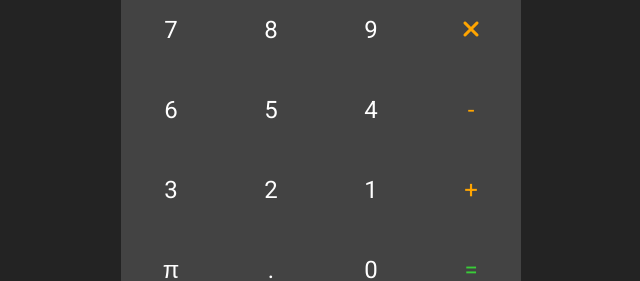
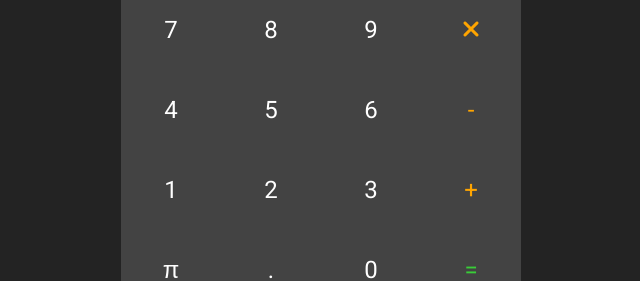
Before and after one commit to Lalit3716/SimpleCalculator, a React (Vite) app: page / in a window 1280 px wide. Shown: the part 330-611 px from the top of the page, without its empty margins (319-959 px from the left). Built offline with nearby package versions, Linux system fonts and the light colour scheme.

Commit message:
Added Functionality to % operator

```diff
--- a/src/components/Button/index.tsx
+++ b/src/components/Button/index.tsx
@@ -21,7 +21,9 @@ const Button: React.FC<Props> = ({
   return (
     <button
       className={styles.btn}
-      style={{ color: _color }}
+      style={{
+        color: _color,
+      }}
       onClick={() => (onClick ? onClick(value) : null)}
     >
       {faIcon ? <i className={faIcon} /> : value}
--- a/src/components/Calculator/index.tsx
+++ b/src/components/Calculator/index.tsx
@@ -32,6 +32,13 @@ const Calculator = () => {
     setResult("");
   };
 
+  const handlePercent = () => {
+    if (!expression) return;
+    const newExpression = expression + "*0.01";
+    setExpression(newExpression);
+    setResult(eval(newExpression).toString());
+  };
+
   return (
     <div className={styles.grid}>
       <Preview
@@ -45,7 +52,12 @@ const Calculator = () => {
         operator
         onClick={handleDelete}
       />
-      <Button faIcon="fa-solid fa-percent" value="percent" operator />
+      <Button
+        faIcon="fa-solid fa-percent"
+        value="percent"
+        operator
+        onClick={handlePercent}
+      />
       <Button
         faIcon="fa-solid fa-divide"
         value="/"
@@ -61,13 +73,13 @@ const Calculator = () => {
         operator
         onClick={handleClick}
       />
+      <Button value="4" onClick={handleClick} />
+      <Button value="5" onClick={handleClick} />
       <Button value="6" onClick={handleClick} />
-      <Button value="5" onClick={handleClick} />
-      <Button value="4" onClick={handleClick} />
       <Button value="-" operator onClick={handleClick} />
+      <Button value="1" onClick={handleClick} />
+      <Button value="2" onClick={handleClick} />
       <Button value="3" onClick={handleClick} />
-      <Button value="2" onClick={handleClick} />
-      <Button value="1" onClick={handleClick} />
       <Button value="+" operator onClick={handleClick} />
       <Button value="π" onClick={handleClick} />
       <Button value="." onClick={handleClick} />
```
